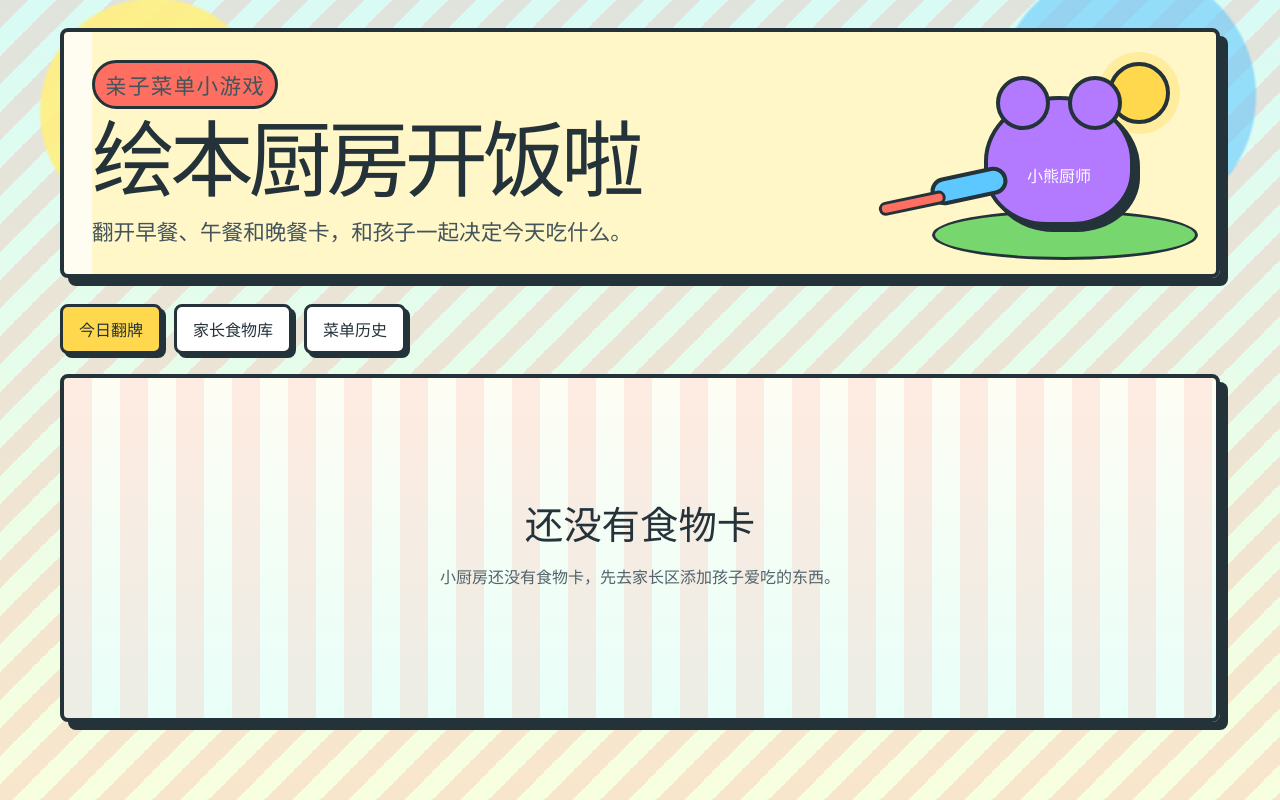
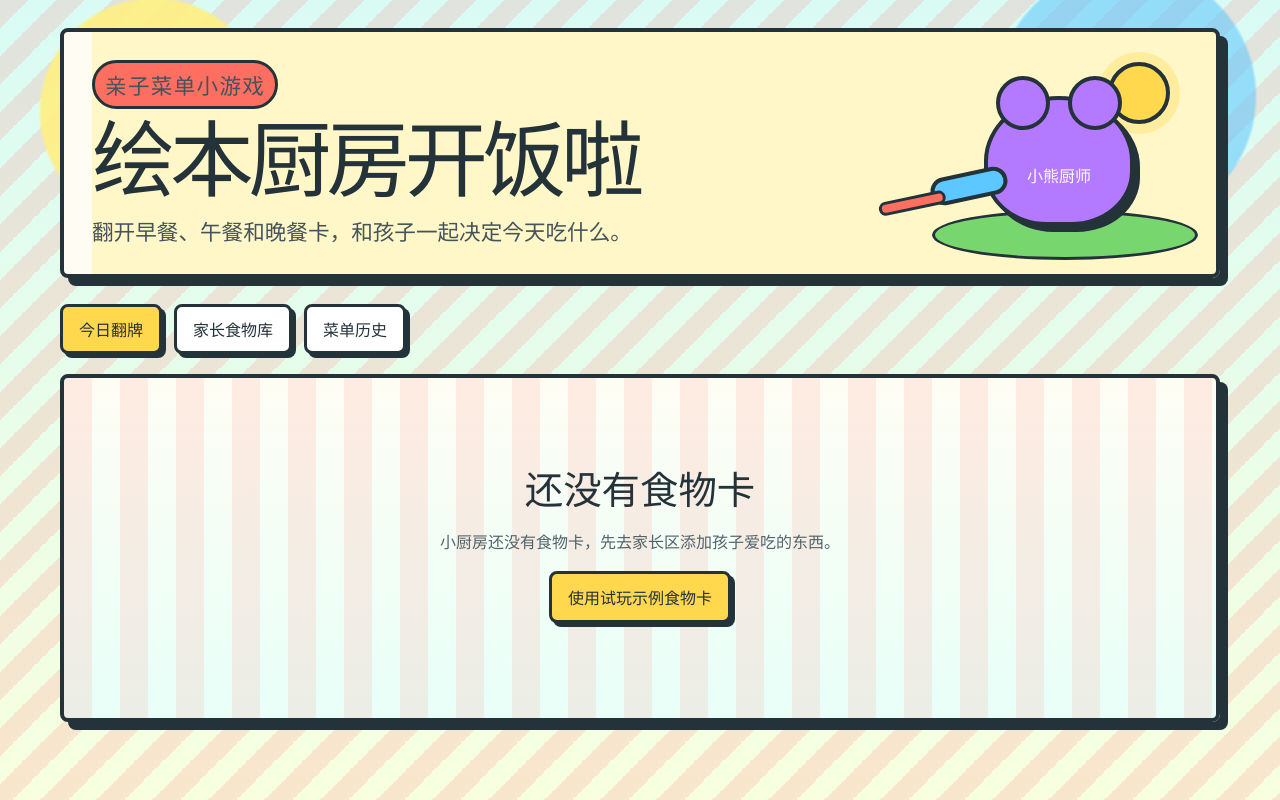
Before and after one commit to zhukaiquan/kids-meal-recommender, a React (Vite) app: page / in a window 1280 px wide. Built offline with nearby package versions, Linux system fonts and the light colour scheme.

Commit message:
feat: add demo foods for card game trial

```diff
--- /dev/null
+++ b/src/content/demoFoods.ts
@@ -0,0 +1,20 @@
+import type { FoodItem } from "../domain/types";
+
+export const demoFoods: FoodItem[] = [
+  { id: "demo-millet-porridge", name: "小米粥", mealTypes: ["breakfast"], tags: ["staple"], enabled: true, image: null },
+  { id: "demo-steamed-bun", name: "小馒头", mealTypes: ["breakfast"], tags: ["staple"], enabled: true, image: null },
+  { id: "demo-egg-custard", name: "鸡蛋羹", mealTypes: ["breakfast", "lunch", "dinner"], tags: ["protein"], enabled: true, image: null },
+  { id: "demo-milk", name: "牛奶", mealTypes: ["breakfast"], tags: ["dairy", "drink"], enabled: true, image: null },
+  { id: "demo-banana", name: "香蕉", mealTypes: ["breakfast"], tags: ["fruit"], enabled: true, image: null },
+  { id: "demo-apple", name: "苹果块", mealTypes: ["breakfast"], tags: ["fruit"], enabled: true, image: null },
+  { id: "demo-rice", name: "软米饭", mealTypes: ["lunch", "dinner"], tags: ["staple"], enabled: true, image: null },
+  { id: "demo-noodles", name: "番茄面", mealTypes: ["lunch", "dinner"], tags: ["staple"], enabled: true, image: null },
+  { id: "demo-chicken-ball", name: "鸡肉丸", mealTypes: ["lunch", "dinner"], tags: ["protein"], enabled: true, image: null },
+  { id: "demo-tofu", name: "嫩豆腐", mealTypes: ["lunch", "dinner"], tags: ["protein"], enabled: true, image: null },
+  { id: "demo-beef", name: "番茄牛肉", mealTypes: ["lunch", "dinner"], tags: ["protein"], enabled: true, image: null },
+  { id: "demo-broccoli", name: "西兰花", mealTypes: ["lunch", "dinner"], tags: ["vegetable"], enabled: true, image: null },
+  { id: "demo-carrot", name: "胡萝卜", mealTypes: ["lunch", "dinner"], tags: ["vegetable"], enabled: true, image: null },
+  { id: "demo-pumpkin", name: "南瓜块", mealTypes: ["lunch", "dinner"], tags: ["vegetable"], enabled: true, image: null },
+  { id: "demo-yogurt", name: "酸奶", mealTypes: ["breakfast"], tags: ["dairy"], enabled: true, image: null },
+  { id: "demo-soy-milk", name: "豆浆", mealTypes: ["breakfast"], tags: ["drink"], enabled: true, image: null },
+];
--- a/src/hooks/useMealPlanner.ts
+++ b/src/hooks/useMealPlanner.ts
@@ -1,4 +1,5 @@
 import { useMemo, useState } from "react";
+import { demoFoods } from "../content/demoFoods";
 import { getLocalDateKey } from "../domain/date";
 import { buildEmptyExclusions, generateDailyPlan, refreshMeal } from "../domain/recommender";
 import { loadState, saveExclusions, saveFoods, savePlan } from "../domain/storage";
@@ -85,6 +86,16 @@ export function useMealPlanner() {
     saveFoods(nextFoods);
   }
 
+  function loadDemoFoods() {
+    if (foods.length > 0) {
+      return;
+    }
+
+    setFoods(demoFoods);
+    saveFoods(demoFoods);
+    setLastAttemptedGenerationKey(null);
+  }
+
   function ensureTodayPlan() {
     if (foods.length === 0) {
       setLastAttemptedGenerationKey(generationKey);
@@ -151,6 +162,7 @@ export function useMealPlanner() {
     addFood,
     updateFood,
     deleteFood,
+    loadDemoFoods,
     ensureTodayPlan,
     refreshTodayMeal,
   };
--- a/src/index.css
+++ b/src/index.css
@@ -312,6 +312,27 @@ form button:hover {
   min-height: 280px;
   place-content: center;
   text-align: center;
+}
+
+.demo-food-button {
+  justify-self: center;
+  min-height: 52px;
+  margin-top: 8px;
+  border: 3px solid #24323a;
+  border-radius: 8px;
+  background: #ffd84d;
+  color: #24323a;
+  padding: 11px 16px;
+  font-weight: 900;
+  box-shadow: 4px 4px 0 #24323a;
+  transition:
+    transform 150ms ease,
+    box-shadow 150ms ease;
+}
+
+.demo-food-button:hover {
+  transform: translate(2px, 2px);
+  box-shadow: 2px 2px 0 #24323a;
 }
 
 .meal-grid {
--- a/src/pages/TodayPage.tsx
+++ b/src/pages/TodayPage.tsx
@@ -48,6 +48,9 @@ export function TodayPage({ planner }: TodayPageProps) {
       <section className="kitchen-state">
         <h2>还没有食物卡</h2>
         <p>小厨房还没有食物卡，先去家长区添加孩子爱吃的东西。</p>
+        <button type="button" className="demo-food-button" onClick={planner.loadDemoFoods}>
+          使用试玩示例食物卡
+        </button>
       </section>
     );
   }
```
Also changed, not shown: 1 other file (tests, documents, lock files or other folders).
